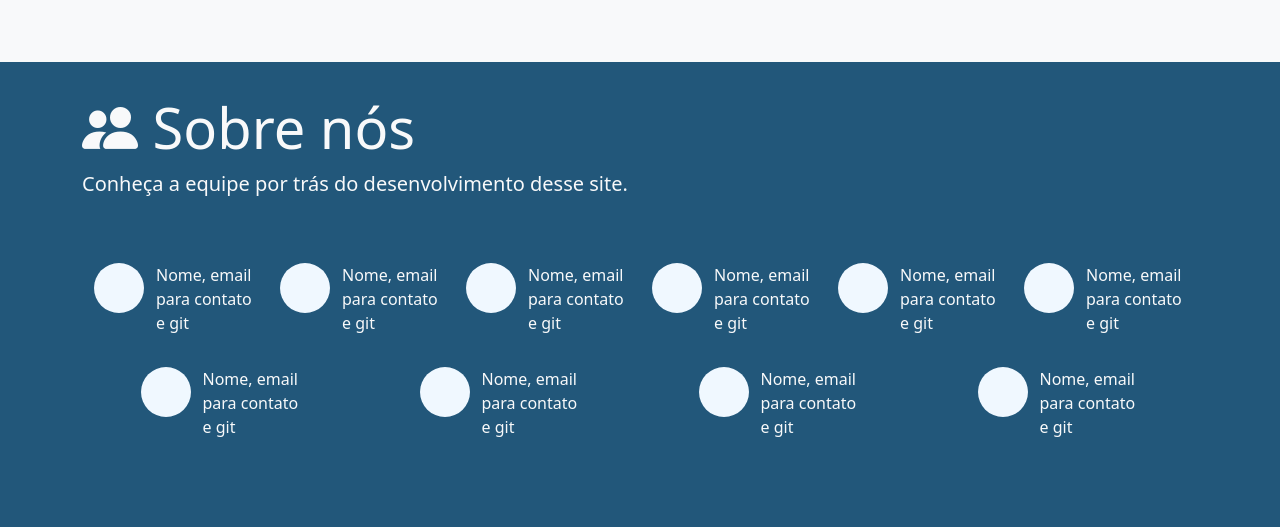
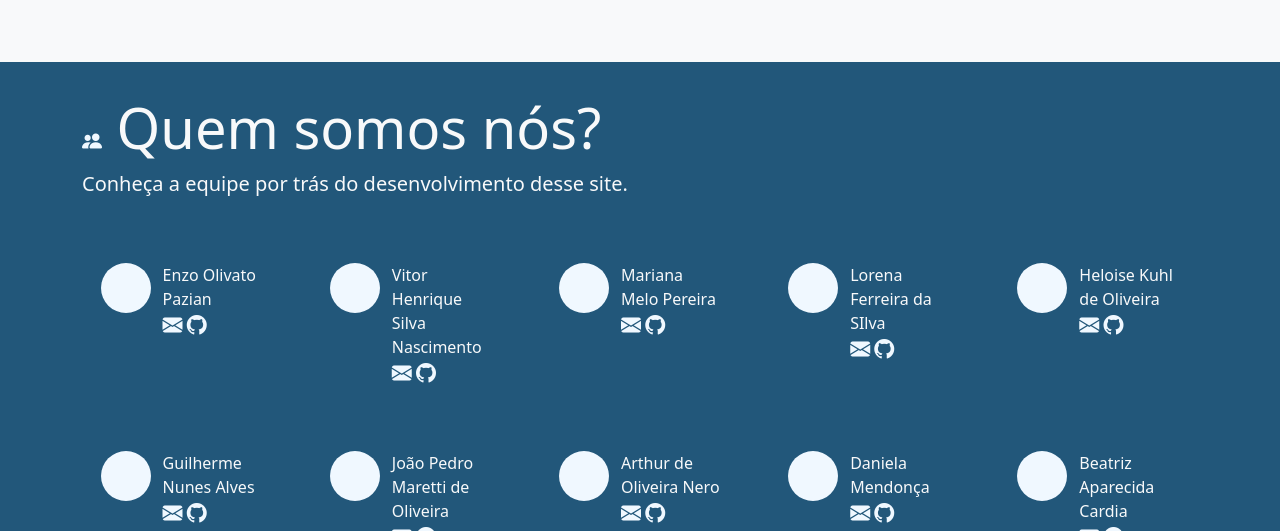
Before and after one commit to SiteDaFer/Site-da-Fer, a plain HTML site: page index.html in a window 1280 px wide. Shown: the part 2269-2800 px from the top of the page. Drawn offline with nearby package versions, Linux system fonts and the light colour scheme.

Commit message:
Quem somos nós atualizado e quase finalizado

```diff
--- a/index.html
+++ b/index.html
@@ -42,7 +42,7 @@
                             <a class="nav-link animacao" href="conteudos.html">Conteúdos</a>
                         </li>
                         <li class="nav-item">
-                            <a class="nav-link animacao" href="#sobre-nos">Sobre nós</a>
+                            <a class="nav-link animacao" href="#sobre-nos">Quem somos nós?</a>
                         </li>
                     </ul>
                 </div>
@@ -222,10 +222,10 @@
     <footer id="sobre-nos">
         <div class="container-fluid py-4 sobreNos">
             <div class="container text-light mt-2 mb-5 sobreNos">
-            <h2 class="display-4"><i class="bi bi-people-fill"></i> Sobre nós</h2>
+            <h2 class="display-4"><i class="bi bi-people-fill"></i> Quem somos nós?</h2>
             <p class="lead">Conheça a equipe por trás do desenvolvimento desse site.</p>
             <div class="container justify-content-center">
-                <div class="row justify-content-around my-5">
+                <div class="row gapSobre justify-content-around my-5">
                     <div class="col-md-4 col-xl-2 my-3">
                         <div class="row">
                             <div class="col-sm-4">
@@ -233,7 +233,7 @@
                                 <div style="background-color: aliceblue; border-radius: 100px; width: 50px; height: 50px;"></div>
                             </div>
                             <div class="col-sm-8">
-                                Nome, email para contato e git
+                                Enzo Olivato Pazian <br><a href="https://mail.google.com/mail/u/0/?tab=rm&ogbl#inbox?compose=DmwnWsmHZmjrXwvKRvzcpPtfflZKsDpMFprdQxzRVjnPGXTmLXbVLVxwpGKNvjScJRNpVljsbKqV" target="_blank"><i class="bi bi-envelope-fill"></i></a> <a href="#" target="_blank"><i class="bi bi-github"></i></a>
                             </div>
                         </div>
                     </div>
@@ -244,7 +244,7 @@
                                 <div style="background-color: aliceblue; border-radius: 100px; width: 50px; height: 50px;"></div>
                             </div>
                             <div class="col-sm-8">
-                                Nome, email para contato e git
+                                Vitor Henrique Silva Nascimento <br><a href="https://mail.google.com/mail/u/0/?tab=rm&ogbl#inbox?compose=GTvVlcRzDsRRQSlXmfQwVSDgDTQVlssjPkdVrXLhxcWKvpvzNkKFSJNrmmHnzpPgjfXLTpmDfHvKg" target="_blank"><i class="bi bi-envelope-fill"></i></a> <a href="#" target="_blank"><i class="bi bi-github"></i></a>
                             </div>
                         </div>
                     </div>
@@ -255,7 +255,7 @@
                                 <div style="background-color: aliceblue; border-radius: 100px; width: 50px; height: 50px;"></div>
                             </div>
                             <div class="col-sm-8">
-                                Nome, email para contato e git
+                                Mariana Melo Pereira <br><a href="https://mail.google.com/mail/u/0/?tab=rm&ogbl#inbox?compose=GTvVlcSKkVWCxJPLqsbbWCsMCdZMXHcnnJWqzMZdXfxdPbqZtWLHPdTrVwvBSbLsnWbcqgBPJxMQX" target="_blank"><i class="bi bi-envelope-fill"></i></a> <a href="#" target="_blank"><i class="bi bi-github"></i></a>
                             </div>
                         </div>
                     </div>
@@ -266,7 +266,7 @@
                                 <div style="background-color: aliceblue; border-radius: 100px; width: 50px; height: 50px;"></div>
                             </div>
                             <div class="col-sm-8">
-                                Nome, email para contato e git
+                                Lorena Ferreira da SIlva <br><a href="https://mail.google.com/mail/u/0/?tab=rm&ogbl#inbox?compose=CllgCJqbzllvhbTCkkZPBPXfGBhBFzKtsDXSjJQFqXjwMmXwKxFnLcNrlzDXKmBfnRbSdTSPXpL" target="_blank"><i class="bi bi-envelope-fill"></i></a> <a href="#" target="_blank"><i class="bi bi-github"></i></a>
                             </div>
                         </div>
                     </div>
@@ -277,7 +277,7 @@
                                 <div style="background-color: aliceblue; border-radius: 100px; width: 50px; height: 50px;"></div>
                             </div>
                             <div class="col-sm-8">
-                                Nome, email para contato e git
+                                Heloise Kuhl de Oliveira <br><a href="https://mail.google.com/mail/u/0/?tab=rm&ogbl#inbox?compose=CllgCJvpbpnSJbnxxvgljkkHchKZnprlxqHhtWSRvlFLVLrXBnrBcMrgPxwVLGgTTZdMPcsNtnq" target="_blank"><i class="bi bi-envelope-fill"></i></a> <a href="#" target="_blank"><i class="bi bi-github"></i></a>
                             </div>
                         </div>
                     </div>
@@ -288,7 +288,7 @@
                                 <div style="background-color: aliceblue; border-radius: 100px; width: 50px; height: 50px;"></div>
                             </div>
                             <div class="col-sm-8">
-                                Nome, email para contato e git
+                                Guilherme Nunes Alves <br><a href="https://mail.google.com/mail/u/0/?tab=rm&ogbl#inbox?compose=DmwnWrRlRZSVRzWgDgVJNGBPwvlrQppcNZGRWGdDXmLNzdfVgmTBLzmXSNGDdlpSqdXclFBQglvv" target="_blank"><i class="bi bi-envelope-fill"></i></a> <a href="#" target="_blank"><i class="bi bi-github"></i></a>
                             </div>
                         </div>
                     </div>
@@ -299,7 +299,7 @@
                                 <div style="background-color: aliceblue; border-radius: 100px; width: 50px; height: 50px;"></div>
                             </div>
                             <div class="col-sm-8">
-                                Nome, email para contato e git
+                                João Pedro Maretti de Oliveira <br><a href="https://mail.google.com/mail/u/0/?tab=rm&ogbl#inbox?compose=CllgCKCDCMlBshCKZnrZzgDQSvvhZgMkwMnNVpsPBJrJLsWnQSSVpBVlxsWHWNnjngGMMVzbJtL" target="_blank"><i class="bi bi-envelope-fill"></i></a> <a href="#" target="_blank"><i class="bi bi-github"></i></a>
                             </div>
                         </div>
                     </div>
@@ -310,7 +310,7 @@
                                 <div style="background-color: aliceblue; border-radius: 100px; width: 50px; height: 50px;"></div>
                             </div>
                             <div class="col-sm-8">
-                                Nome, email para contato e git
+                                Arthur de Oliveira Nero <br><a href="https://mail.google.com/mail/u/0/?tab=rm&ogbl#inbox?compose=CllgCKCBBNJbKTwxKrwXPQDRBwVjmDtBgFMtwmcqzzTNlbLKpbWkDGvvdWQlwppwtXxGpJRQqdV" target="_blank"><i class="bi bi-envelope-fill"></i></a> <a href="#" target="_blank"><i class="bi bi-github"></i></a>
                             </div>
                         </div>
                     </div>
@@ -321,7 +321,7 @@
                                 <div style="background-color: aliceblue; border-radius: 100px; width: 50px; height: 50px;"></div>
                             </div>
                             <div class="col-sm-8">
-                                Nome, email para contato e git
+                                Daniela Mendonça <br><a href="https://mail.google.com/mail/u/0/?tab=rm&ogbl#inbox?compose=jrjtXLDRgbNMVZdwGgPWJZlLLvCBwFTVJsThfcnmBRRBTPwwqNgrfZVHRHSLmrghbgVwNHQZ" target="_blank"><i class="bi bi-envelope-fill"></i></a> <a href="#" target="_blank"><i class="bi bi-github"></i></a>
                             </div>
                         </div>
                     </div>
@@ -332,7 +332,7 @@
                                 <div style="background-color: aliceblue; border-radius: 100px; width: 50px; height: 50px;"></div>
                             </div>
                             <div class="col-sm-8">
-                                Nome, email para contato e git
+                                Beatriz Aparecida Cardia <br><a href="https://mail.google.com/mail/u/0/?tab=rm&ogbl#inbox?compose=DmwnWrRlRjBsWqZblzNgQlpbdHCxzWDVpvmVDgWVhJQlTrKvQxPfDvLdGwtDGzCkWbvdctTCltxb" target="_blank"><i class="bi bi-envelope-fill"></i></a> <a href="#" target="_blank"><i class="bi bi-github"></i></a>
                             </div>
                         </div>
                     </div>
--- a/style.css
+++ b/style.css
@@ -82,3 +82,12 @@ p{
     width: 19.5vw;
     border-radius: 5px;
 }
+
+.bi{
+    color: aliceblue;
+    font-size: 20px;
+}
+
+.gapSobre{
+    gap: 30px;
+}
```
